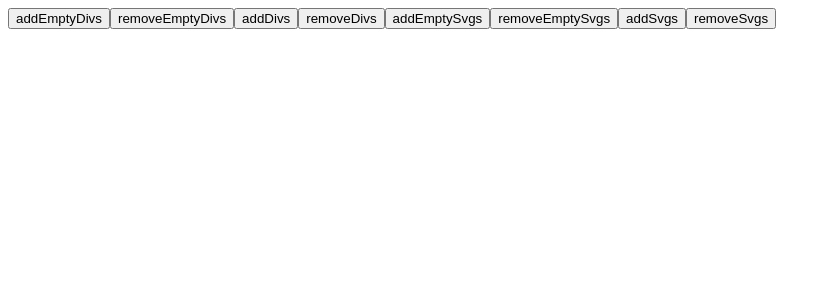
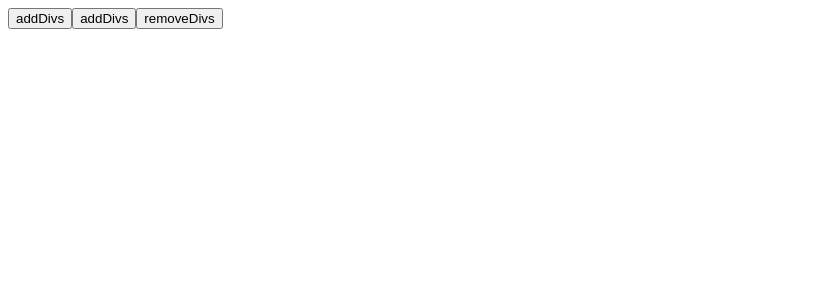
Before and after one commit to MattiasLevlin/dom-benchmark-vue, a Vue app: page / in a window 1280 px wide. Shown: the top 300 px of the page, without its empty margins (0-831 px from the left). Built offline with nearby package versions, Linux system fonts and the light colour scheme.

Commit message:
Remove svg and nonempty tests

```diff
--- a/src/components/Benchmark.vue
+++ b/src/components/Benchmark.vue
@@ -1,16 +1,10 @@
 <template>
   <div class="benchmark">
-    <button v-on:click="addEmptyDivs">addEmptyDivs</button>
-    <button v-on:click="removeEmptyDivs">removeEmptyDivs</button>
     <button v-on:click="addDivs">addDivs</button>
+    <button v-on:click="editDivs">addDivs</button>
     <button v-on:click="removeDivs">removeDivs</button>
-    <button v-on:click="addEmptySvgs">addEmptySvgs</button>
-    <button v-on:click="removeEmptySvgs">removeEmptySvgs</button>
-    <button v-on:click="addSvgs">addSvgs</button>
-    <button v-on:click="removeSvgs">removeSvgs</button>
 
     <BenchmarkContainer
-      :numberOfElements=numberOfElements
       :selectedTest=selectedTest
     />
   </div>
@@ -26,47 +20,19 @@ export default {
   },
   data: function() {
     return {
-      numberOfElements: 0,
       selectedTest: '',
     }
   },
   methods: {
-    // Test 1, 2 empty divs
-    addEmptyDivs: function () {
-      this.numberOfElements = 10000
-      this.selectedTest = 'empty_div'
+    addDivs: function () {
+      this.selectedTest = 'add'
     },
-    removeEmptyDivs: function() {
-      this.numberOfElements = 0
-      this.selectedTest = 'empty_div'
-    },
-    // Test 3, 4 nonempty divs
-    addDivs: function () {
-      this.numberOfElements = 10000
-      this.selectedTest = 'nonempty_div'
+    editDivs: function() {
+      this.selectedTest = 'edit'
     },
     removeDivs: function() {
-      this.numberOfElements = 0
-      this.selectedTest = 'nonempty_div'
+      this.selectedTest = 'remove'
     },
-    // Test 5, 6 empty svgs
-    addEmptySvgs: function () {
-      this.numberOfElements = 10000
-      this.selectedTest = 'empty_svg'
-    },
-    removeEmptySvgs: function() {
-      this.numberOfElements = 0
-      this.selectedTest = 'empty_svg'
-    },
-    // Test 7, 8 nonempty svgs
-    addSvgs: function () {
-      this.numberOfElements = 10000
-      this.selectedTest = 'nonempty_svg'
-    },
-    removeSvgs: function() {
-      this.numberOfElements = 0
-      this.selectedTest = 'nonempty_svg'
-    }
   },
 }
 </script>
--- a/src/components/BenchmarkContainer.vue
+++ b/src/components/BenchmarkContainer.vue
@@ -1,41 +1,23 @@
 <script>
-import DivEmpty from './DivEmpty.vue'
-import DivNonempty from './DivNonempty.vue'
-import SvgEmpty from './SvgEmpty.vue'
-import SvgNonempty from './SvgNonempty.vue'
 
 export default {
   name: 'BenchmarkContainer',
-  render (createElement) {
-      let elementToCreate = null
-      if (this.$props.selectedTest == "empty_div") {
-        elementToCreate = DivEmpty
-      } else if (this.$props.selectedTest == "nonempty_div") {
-        elementToCreate = DivNonempty
-      } else if (this.$props.selectedTest == "empty_svg") {
-        elementToCreate = SvgEmpty
-      } else if (this.$props.selectedTest == "nonempty_svg") {
-        elementToCreate = SvgNonempty
+  render: function (createElement) {
+    let divToCreate = []
+    if (this.selectedTest === 'add') {
+
+      for (var i = 0; i < 10000; i += 1) {
+          divToCreate.push(<div
+            class="benchmark"
+            id={i}
+          >
+              <p>asd</p>
+          </div>)
       }
-      return createElement(
-        'div',
-        Array.apply(
-          null, {
-            length: this.$props.numberOfElements
-          }
-        ).map(
-            () => {
-              return createElement(elementToCreate)
-            }
-        )
-      )
+    }
+      return createElement(divToCreate)
   },
   watch: {
-      numberOfElements: {
-        handler (value) {
-            this.numberOfElements = value;
-        }
-      },
       selectedTest: {
         handler (value) {
           this.selectedTest = value;
@@ -43,7 +25,6 @@ export default {
       }
   },
   props: {
-    numberOfElements: Number,
     selectedTest: String,
   }
 }
--- a/src/components/DivEmpty.vue
+++ /dev/null
@@ -1,9 +0,0 @@
-<template>
-  <div/>
-</template>
-
-<script>
-export default {
-  name: 'DivEmpty',
-}
-</script>
--- a/src/components/DivNonempty.vue
+++ /dev/null
@@ -1,11 +0,0 @@
-<template>
-  <div class="benchmark">
-      <p>asd</p>
-  </div>
-</template>
-
-<script>
-export default {
-  name: 'DivNonempty',
-}
-</script>
```
